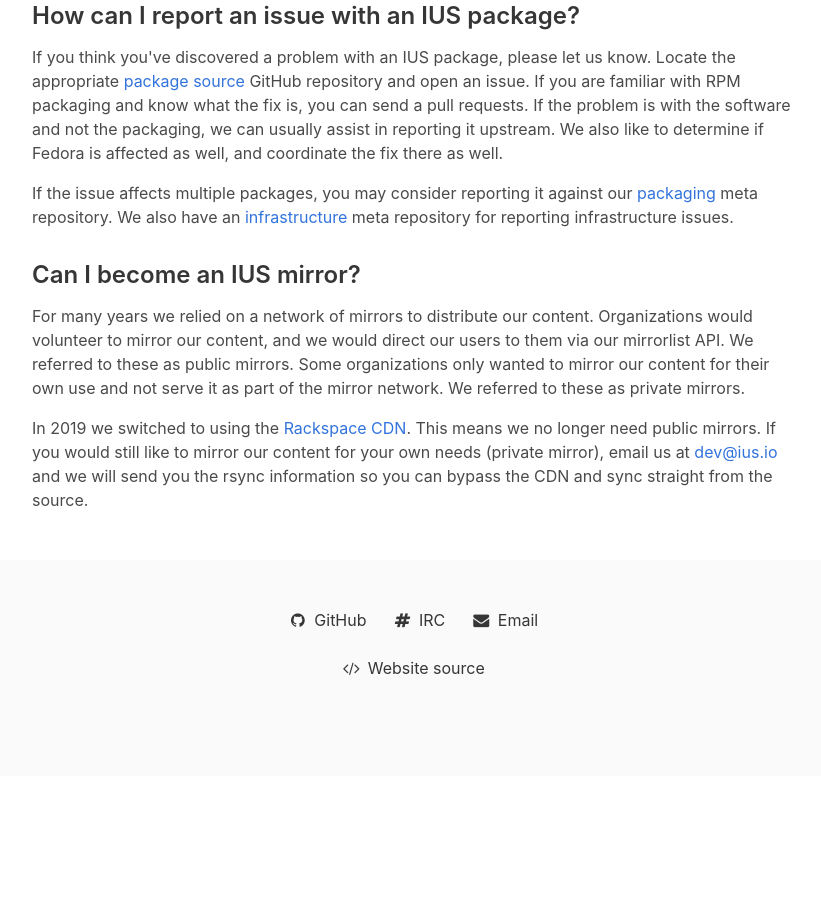
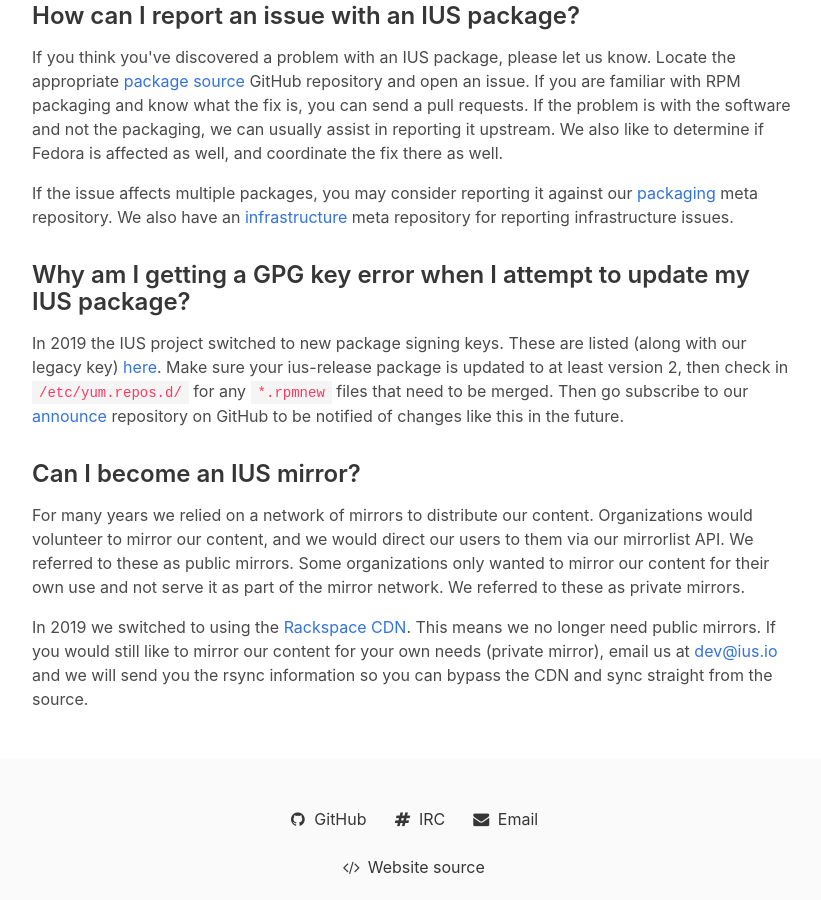
Before and after one commit to iusrepo/iusrepo.github.io, a Jekyll site: the page built from markdown/faq.md, in a window 1280 px wide and 900 px high, scrolled down 3150 px. Shown: the whole window, without its empty margins (228-1049 px from the left). Built offline with Jekyll 4.4.1, drawn with Linux system fonts in a browser that asks for light colours; comment, search, counter and statistics services are not loaded; before the commit the page ends 3926 px from its top, so only the background shows below that.

Commit message:
Add FAQ about new keys

```diff
--- a/markdown/faq.md
+++ b/markdown/faq.md
@@ -161,6 +161,15 @@ our [packaging][packaging] meta repository.  We also have an
 [infrastructure][infrastructure] meta repository for reporting infrastructure
 issues.
 
+### Why am I getting a GPG key error when I attempt to update my IUS package?
+
+In 2019 the IUS project switched to new package signing keys.  These are listed
+(along with our legacy key) [here][keys].  Make sure your ius-release package
+is updated to at least version 2, then check in `/etc/yum.repos.d/` for any
+`*.rpmnew` files that need to be merged.  Then go subscribe to our
+[announce][announce] repository on GitHub to be notified of changes like this
+in the future.
+
 ### Can I become an IUS mirror?
 
 For many years we relied on a network of mirrors to distribute our content.
@@ -195,4 +204,5 @@ from the source.
 [package-sources]: https://github.com/search?q=org%3Aiusrepo+topic%3Arpm&s=updated
 [packaging]: https://github.com/iusrepo/packaging
 [infrastructure]: https://github.com/iusrepo/infrastructure
+[keys]: /keys
 [cdn]: https://www.rackspace.com/en-us/cloud/cdn-content-delivery-network
```
